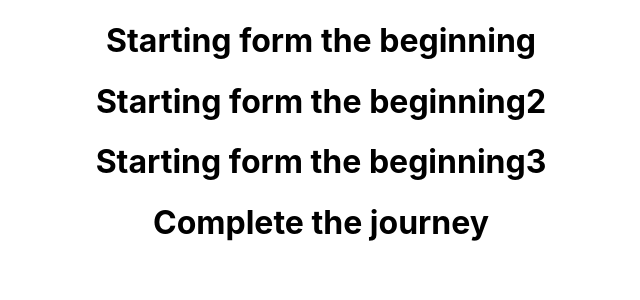
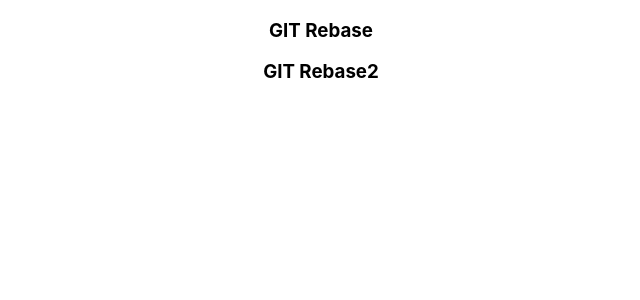
Before and after one commit to Sujanabhandari/github_commands_cheatsheet, a React (Create React App) app: page / in a window 1280 px wide. Shown: the top 300 px of the page, without its empty margins (319-959 px from the left). Built offline with nearby package versions, Linux system fonts and the light colour scheme.

Commit message:
Revert "Sujana"

```diff
--- a/src/App.js
+++ b/src/App.js
@@ -4,10 +4,8 @@ import './App.css';
 function App() {
   return (
     <div className="App">
-     <h1>Starting form the beginning</h1>
-     <h1>Starting form the beginning2</h1>
-     <h1>Starting form the beginning3</h1>
-     <h1>Complete the journey</h1>
+     <h3>GIT Rebase</h3>
+     <h3>GIT Rebase2</h3>
     </div>
   );
 }
```
Also changed, not shown: src/logo.svg (added).
